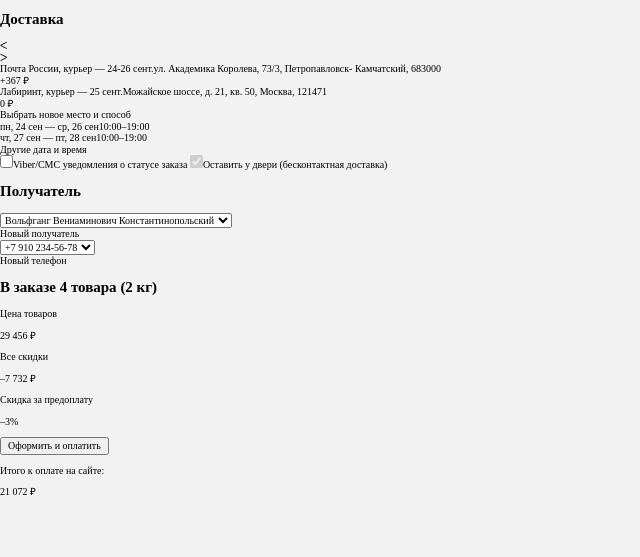
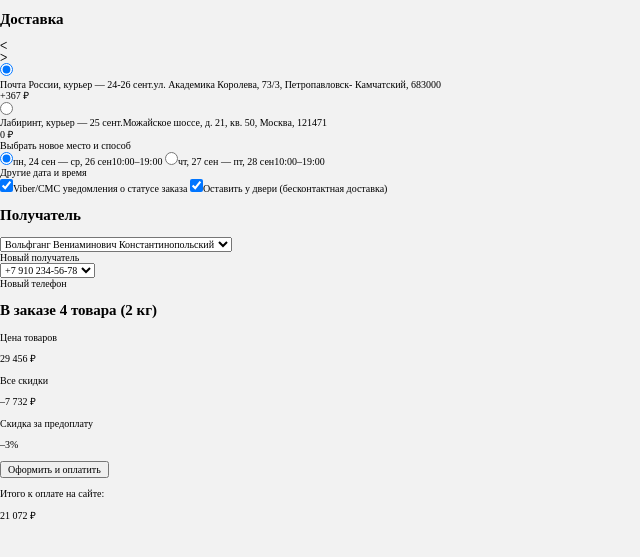
Before and after one commit to pavel1303/lab_test, a website: page src/index.html in a window 1280 px wide. Shown: the part 39-596 px from the top of the page, without its empty margins (0-640 px from the left). Drawn offline with Linux system fonts and the light colour scheme.

Commit message:
refactor: change structure html file

```diff
--- a/src/index.html
+++ b/src/index.html
@@ -12,7 +12,7 @@
             <div class="container">
                 <h1 class="title">Оформление заказа</h1>
             </div>
-            <form action="#">
+            <form>
                 <section class="order">
                     <div class="container">
                         <div class="order-setup">
@@ -26,27 +26,29 @@
                                 </div>
                                 <div class="address-selection">
                                     <div class="address-selection__items">
-                                        <div class="address-selection__item">
+                                        <label class="address-selection__item" for="address_1">
+                                            <input type="radio" value="Почта России, курьер — 24-26 сент. ул. Академика Королева, 73/3, Петропавловск- Камчатский, 683000" name="select-address" id="address_1" checked>
                                             <div class="address-selection__address"><span>Почта России, курьер — 24-26 сент.</span><span>ул. Академика Королева, 73/3, Петропавловск- Камчатский, 683000</span></div>
                                             <div class="address-selection__price">+367 ₽</div>
-                                        </div>
-                                        <div class="address-selection__item">
+                                        </label>
+                                        <label class="address-selection__item" for="address_2">
+                                            <input type="radio" value="Лабиринт, курьер — 25 сент. Можайское шоссе, д. 21, кв. 50, Москва, 121471" name="select-address" id="address_2">
                                             <div class="address-selection__address"><span>Лабиринт, курьер — 25 сент.</span><span>Можайское шоссе, д. 21, кв. 50, Москва, 121471</span></div>
                                             <div class="address-selection__price">0 ₽</div>
-                                        </div>
+                                        </label>
                                     </div>
                                     <div class="address-selection__new pseudolink">Выбрать новое место и способ</div>
                                 </div>
                                 <div class="date-selection">
                                     <div class="date-selection__items">
-                                        <div class="date-selection__item"><span>пн, 24 сен — ср, 26 сен</span><span>10:00–19:00</span></div>
-                                        <div class="date-selection__item"><span>чт, 27 сен — пт, 28 сен</span><span>10:00–19:00</span></div>
+                                        <label class="date-selection__item" for="date_1"><input type="radio" value="пн, 24 сен — ср, 26 сен 10:00–19:00" name="select-date" id="date_1" checked><span>пн, 24 сен — ср, 26 сен</span><span>10:00–19:00</span></label>
+                                        <label class="date-selection__item" for="date_2"><input type="radio" value="чт, 27 сен — пт, 28 сен 10:00–19:00" name="select-date" id="date_2"><span>чт, 27 сен — пт, 28 сен</span><span>10:00–19:00</span></label>
                                     </div>
                                     <div class="date-selection__new pseudolink">Другие дата и время</div>
                                 </div>
                                 <div class="options">
-                                    <label for="notifications"><input type="checkbox" id="notifications">Viber/СМС уведомления о статусе заказа</label>
-                                    <label for="contactless-delivery"><input type="checkbox" id="contactless-delivery" checked disabled>Оставить у двери (бесконтактная доставка)</label>
+                                    <label for="notifications"><input name="notifications_true" type="checkbox" id="notifications"  checked>Viber/СМС уведомления о статусе заказа</label>
+                                    <label for="contactless-delivery"><input name="contactless-delivery_true" type="checkbox" id="contactless-delivery"  checked>Оставить у двери (бесконтактная доставка)</label>
                                 </div>
                             </div>
                             <div class="order-setup__recipient">
```
